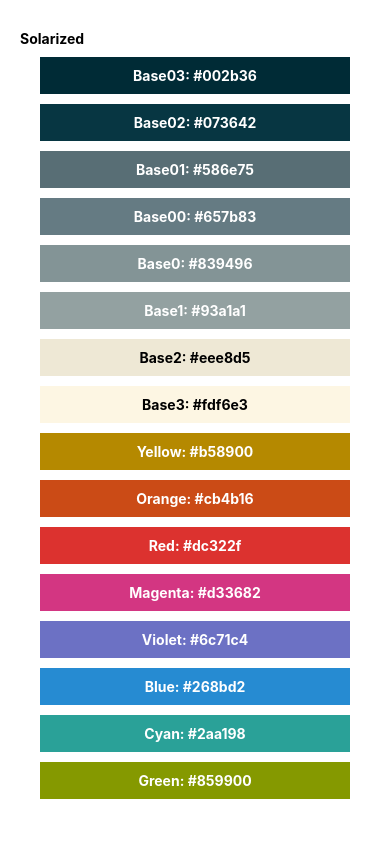
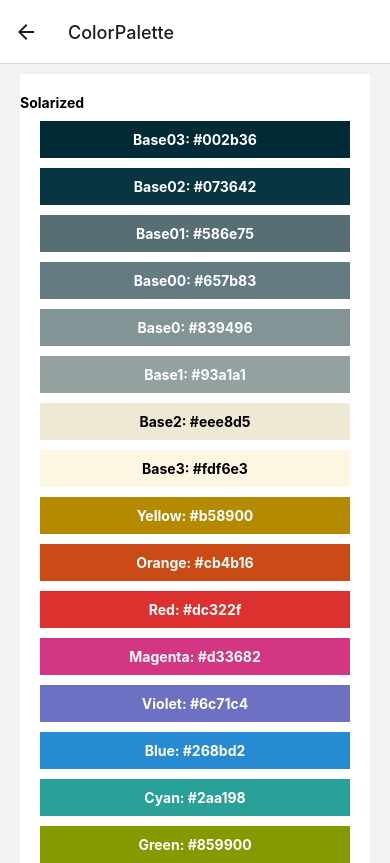
Before and after one commit to KocherginV/AwesomeProject, a React Native app: screen /ColorPalette in a window 390 px wide. Built offline with nearby package versions, Linux system fonts and the light colour scheme.

Commit message:
introduced navigation to the app

```diff
--- a/App.js
+++ b/App.js
@@ -1,52 +1,21 @@
+import 'react-native-gesture-handler';
 import React from 'react';
-import { Text, SafeAreaView, StyleSheet, FlatList } from 'react-native';
-import ColorBox from './components/ColorBox';
+import { NavigationContainer } from '@react-navigation/native';
+import { createStackNavigator } from '@react-navigation/stack';
+import Home from './screens/Home';
+import ColorPalette from './screens/ColorPalette';
 
-const COLORS = [
-  { colorName: 'Base03', hexCode: '#002b36' },
-  { colorName: 'Base02', hexCode: '#073642' },
-  { colorName: 'Base01', hexCode: '#586e75' },
-  { colorName: 'Base00', hexCode: '#657b83' },
-  { colorName: 'Base0', hexCode: '#839496' },
-  { colorName: 'Base1', hexCode: '#93a1a1' },
-  { colorName: 'Base2', hexCode: '#eee8d5' },
-  { colorName: 'Base3', hexCode: '#fdf6e3' },
-  { colorName: 'Yellow', hexCode: '#b58900' },
-  { colorName: 'Orange', hexCode: '#cb4b16' },
-  { colorName: 'Red', hexCode: '#dc322f' },
-  { colorName: 'Magenta', hexCode: '#d33682' },
-  { colorName: 'Violet', hexCode: '#6c71c4' },
-  { colorName: 'Blue', hexCode: '#268bd2' },
-  { colorName: 'Cyan', hexCode: '#2aa198' },
-  { colorName: 'Green', hexCode: '#859900' },
-];
+const Stack = createStackNavigator();
 
 const App = () => {
   return (
-    <SafeAreaView>
-      <FlatList
-        style={styles.container}
-        data={COLORS}
-        keyExtractor={(item) => item.hexCode}
-        renderItem={({ item }) => (
-          <ColorBox colorName={item.colorName} hexCode={item.hexCode} />
-        )}
-        ListHeaderComponent={<Text style={styles.headerText}>Solarized</Text>}
-      />
-    </SafeAreaView>
+    <NavigationContainer>
+      <Stack.Navigator>
+        <Stack.Screen name="Home" component={Home} />
+        <Stack.Screen name="ColorPalette" component={ColorPalette} />
+      </Stack.Navigator>
+    </NavigationContainer>
   );
 };
 
-const styles = StyleSheet.create({
-  headerText: {
-    fontWeight: 'bold',
-    marginTop: 20,
-  },
-  container: {
-    marginTop: 10,
-    marginLeft: 20,
-    marginRight: 20,
-  },
-});
-
 export default App;
--- /dev/null
+++ b/screens/ColorPalette.js
@@ -0,0 +1,51 @@
+import React from 'react';
+import { Text, StyleSheet, FlatList } from 'react-native';
+import ColorBox from '../components/ColorBox';
+
+const COLORS = [
+  { colorName: 'Base03', hexCode: '#002b36' },
+  { colorName: 'Base02', hexCode: '#073642' },
+  { colorName: 'Base01', hexCode: '#586e75' },
+  { colorName: 'Base00', hexCode: '#657b83' },
+  { colorName: 'Base0', hexCode: '#839496' },
+  { colorName: 'Base1', hexCode: '#93a1a1' },
+  { colorName: 'Base2', hexCode: '#eee8d5' },
+  { colorName: 'Base3', hexCode: '#fdf6e3' },
+  { colorName: 'Yellow', hexCode: '#b58900' },
+  { colorName: 'Orange', hexCode: '#cb4b16' },
+  { colorName: 'Red', hexCode: '#dc322f' },
+  { colorName: 'Magenta', hexCode: '#d33682' },
+  { colorName: 'Violet', hexCode: '#6c71c4' },
+  { colorName: 'Blue', hexCode: '#268bd2' },
+  { colorName: 'Cyan', hexCode: '#2aa198' },
+  { colorName: 'Green', hexCode: '#859900' },
+];
+
+const ColorPalette = () => {
+  return (
+    <FlatList
+      style={styles.container}
+      data={COLORS}
+      keyExtractor={(item) => item.hexCode}
+      renderItem={({ item }) => (
+        <ColorBox colorName={item.colorName} hexCode={item.hexCode} />
+      )}
+      ListHeaderComponent={<Text style={styles.headerText}>Solarized</Text>}
+    />
+  );
+};
+
+const styles = StyleSheet.create({
+  headerText: {
+    fontWeight: 'bold',
+    marginTop: 20,
+  },
+  container: {
+    marginTop: 10,
+    marginLeft: 20,
+    marginRight: 20,
+    backgroundColor: 'white',
+  },
+});
+
+export default ColorPalette;
--- /dev/null
+++ b/screens/Home.js
@@ -0,0 +1,18 @@
+import React from 'react';
+import { View, Text, TouchableOpacity } from 'react-native';
+
+const Home = ({ navigation }) => {
+  return (
+    <View>
+      <TouchableOpacity
+        onPress={() => {
+          navigation.navigate('ColorPalette');
+        }}
+      >
+        <Text>Hello, world</Text>
+      </TouchableOpacity>
+    </View>
+  );
+};
+
+export default Home;
```
Also changed, not shown: package.json (+8 -1 lines), 3 other files (tests, documents, lock files or other folders).
